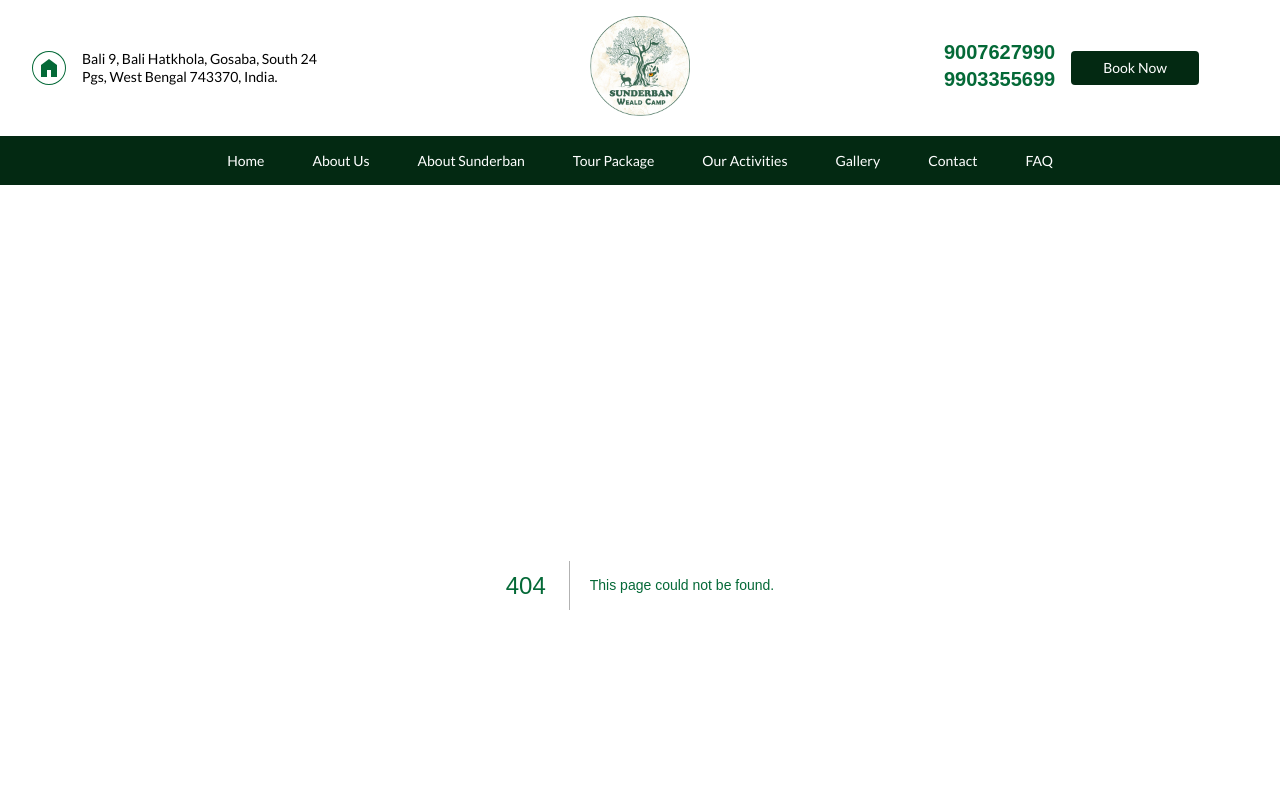
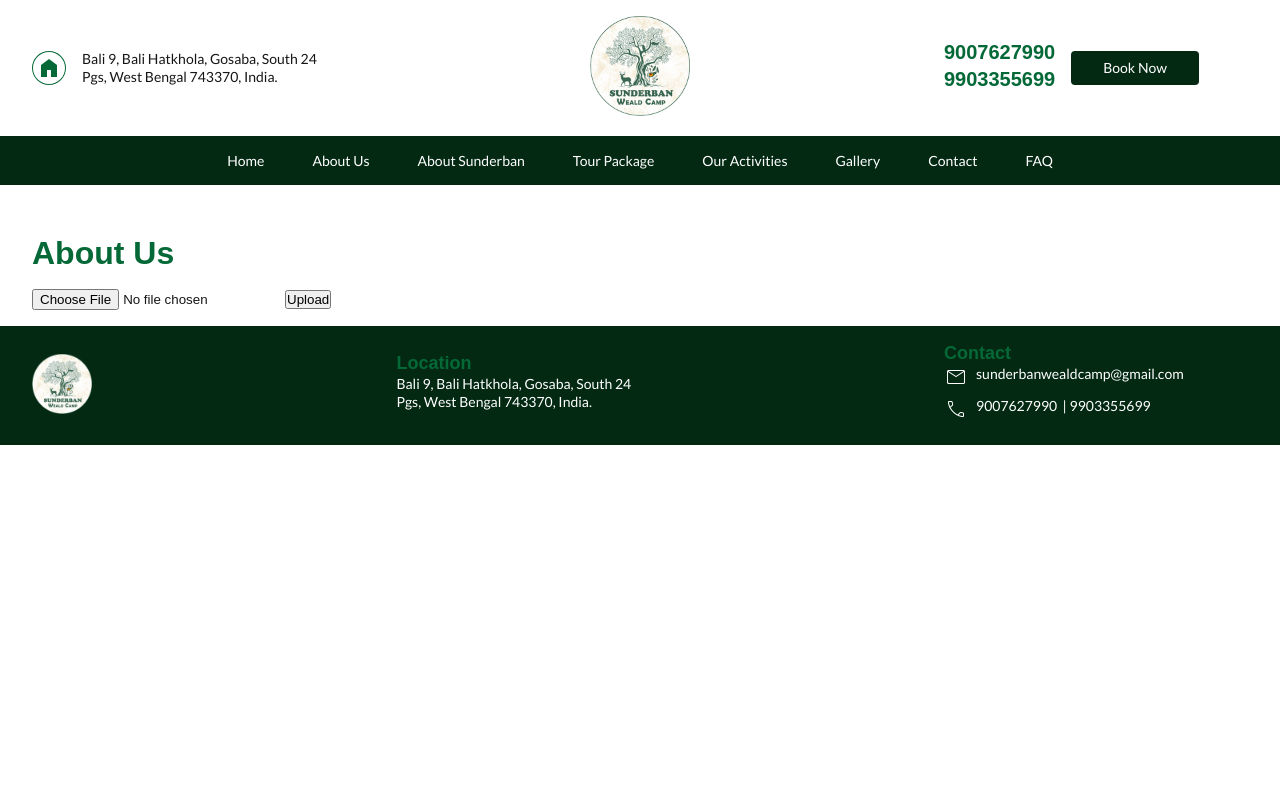
Before and after one commit to Sunderbanwealdcamp/sunderbanwealdcamp-frontend, a Next.js app: page /admin in a window 1280 px wide. Before the commit this address had no page. Shown: the top 800 px of the page. Built offline with nearby package versions, Linux system fonts and the light colour scheme; a web font is replaced by a local one.

Commit message:
some changes

```diff
--- /dev/null
+++ b/firebase.js
@@ -0,0 +1,23 @@
+// firebase.js
+import firebase from "firebase/app";
+import "firebase/firestore";
+import "firebase/storage";
+
+const firebaseConfig = {
+    apiKey: "AIzaSyCPx9nbSlKR8a50a1Rh2fBpUWnEeFy5hOo",
+    authDomain: "sunderbanwealdcamp-dev-7f63c.firebaseapp.com",
+    projectId: "sunderbanwealdcamp-dev-7f63c",
+    storageBucket: "sunderbanwealdcamp-dev-7f63c.appspot.com",
+    messagingSenderId: "429043849367",
+    appId: "1:429043849367:web:549eb8bca21956699cf1d2",
+    measurementId: "G-3S3LCZM8RB"
+};
+
+// Initialize Firebase
+console.log("firebase",firebase.apps)
+if (!firebase.apps.length) {
+  firebase.initializeApp(firebaseConfig);
+}
+
+export const firestore = firebase.firestore();
+export const storage = firebase.storage();
--- a/package.json
+++ b/package.json
@@ -9,6 +9,7 @@
     "lint": "next lint"
   },
   "dependencies": {
+    "firebase": "8.9",
     "next": "14.0.3",
     "react": "^18",
     "react-dom": "^18",
--- /dev/null
+++ b/src/app/admin/page.js
@@ -0,0 +1,66 @@
+'use client'
+import React from "react";
+import { storage } from "../../../firebase";
+import { useEffect, useState } from "react";
+
+export default function Admin() {
+
+    const [file, setFile] = useState(null);
+    const [error, setError] = useState(null);
+
+    const handleChange = (e) => {
+        const selectedFile = e.target.files[0];
+        if (selectedFile) {
+            setFile(selectedFile);
+        } else {
+            setFile(null);
+            setError("Please select a file");
+        }
+    };
+
+    const handleUpload = () => {
+        if (file) {
+            const uploadTask = storage.ref(`uploads/${file.name}`).put(file);
+
+            uploadTask.on(
+                "state_changed",
+                (snapshot) => {
+                    // Progress function
+                    const progress = Math.round(
+                        (snapshot.bytesTransferred / snapshot.totalBytes) * 100
+                    );
+                    console.log(progress);
+                },
+                (error) => {
+                    // Error function
+                    setError(error.message);
+                },
+                () => {
+                    // Complete function
+                    storage
+                        .ref("uploads")
+                        .child(file.name)
+                        .getDownloadURL()
+                        .then((url) => {
+                            console.log(url);
+                            // Do something with the download URL
+                        });
+                }
+            );
+        } else {
+            setError("Please select a file");
+        }
+    };
+    return (
+        <div className="about-page">
+            <div className="wrapper">
+                <h1>About Us</h1>
+                <div>
+                    <input type="file" onChange={handleChange} />
+                    <button onClick={handleUpload}>Upload</button>
+                    {error && <div>{error}</div>}
+                </div>
+            </div>
+        </div>
+    )
+}
```
Also changed, not shown: 1 other file (tests, documents, lock files or other folders).
